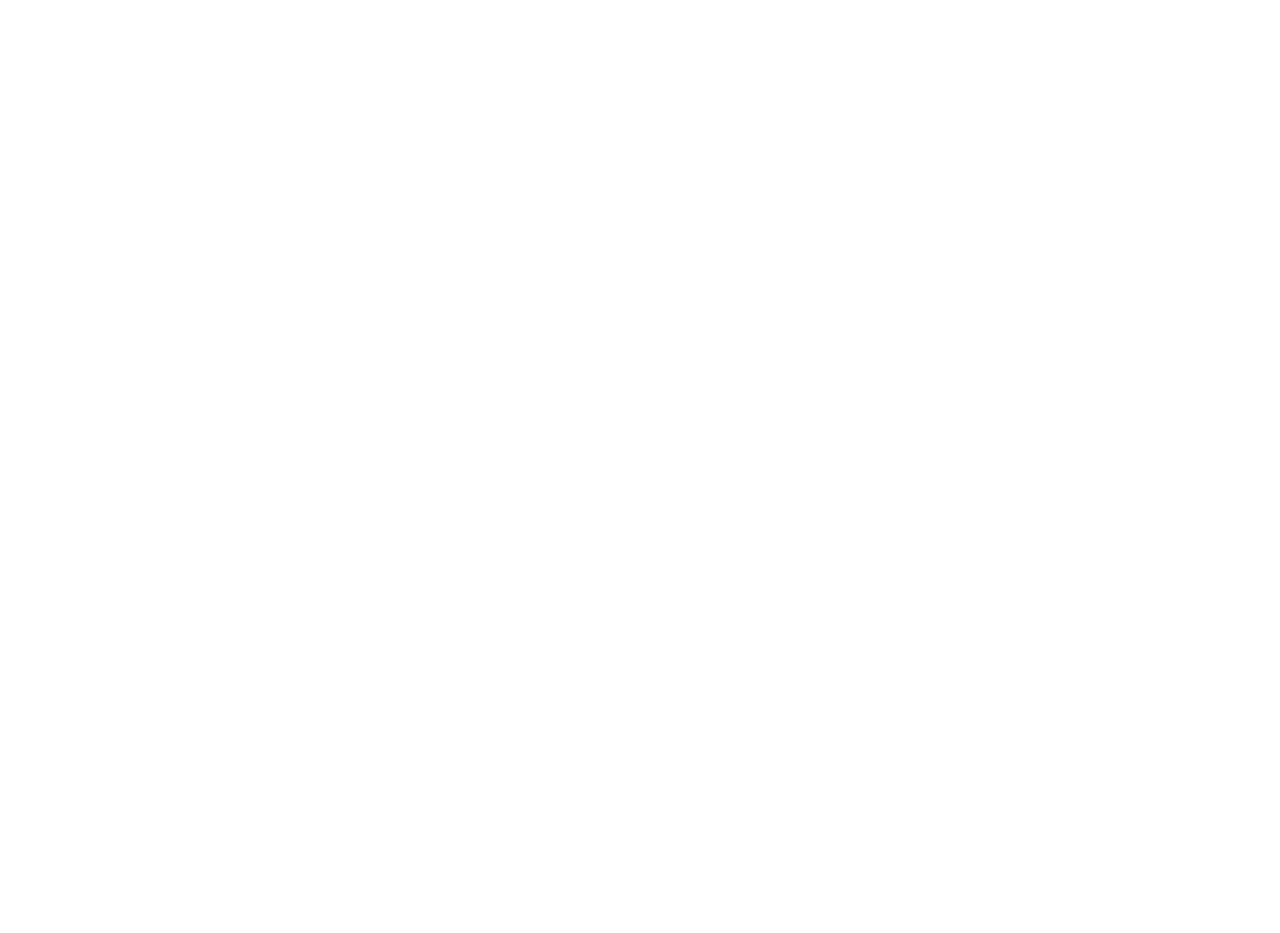
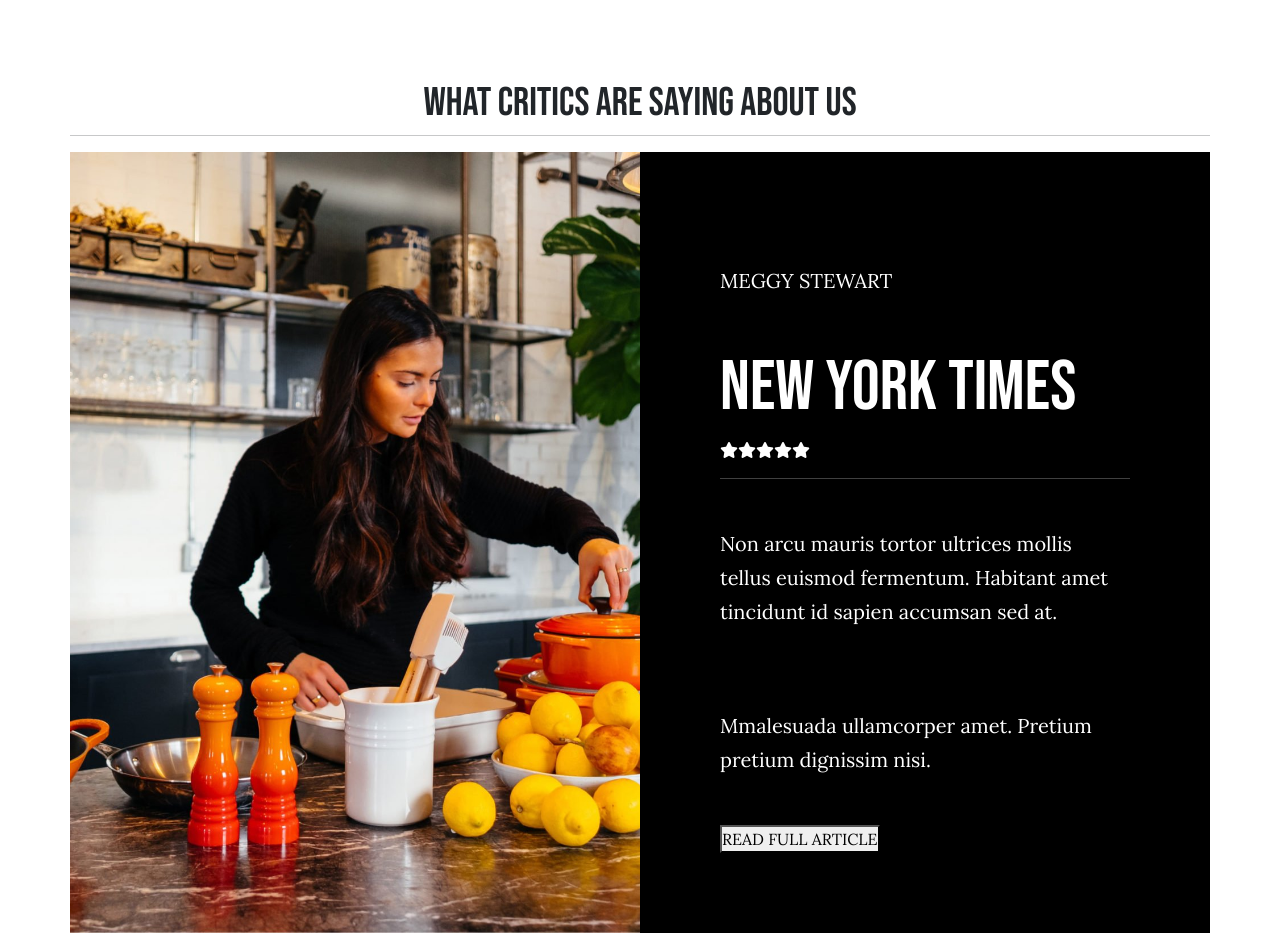
Before and after one commit to dunzolo/proj-html-vuejs, a Vue app: page / in a window 1280 px wide. Shown: the part 3480-4413 px from the top of the page. Before the commit the page ends 3447 px from the top, so only its background shows below. Built offline with nearby package versions, Linux system fonts and the light colour scheme.

Commit message:
added third section AppMain

```diff
--- a/src/components/AppMain.vue
+++ b/src/components/AppMain.vue
@@ -54,9 +54,9 @@
         </div>
         <!-- second section -->
         <div class="container-full">
-                <div class="image-full"></div>
-                <div class="caption-right">
-                    <div class="container">
+            <div class="image-full"></div>
+            <div class="caption-right">
+                <div class="container">
                     <div class="col-3">
                         <span>________</span>
                     </div>
@@ -65,12 +65,40 @@
                         <h1>THE BEST TABLE IN TOWN</h1>
                         <p>Pellentesque vitae viverra risus, sagittis. Venenatis ridiculus scelerisque nisi in urna nulla.</p>
                         <button>EXPLORE THE MENU</button>
-
                     </div>
                 </div>
+            </div>
+        </div>
+        <!-- third section -->
+        <div id="third-section" class="container">
+            <div class="row">
+            <h1 class="text-center">What critics are saying about us</h1>
+            <hr>
+                <div class="col-6">
+                    <img src="/blog72x-1200x1375.jpg" alt="">
                 </div>
-
-
+                <div class="col-6">
+                    <div class="container">
+                        <p>MEGGY STEWART</p>
+                        <h1>NEW YORK TIMES</h1>
+                        <div>
+                            <i class="fa-solid fa-star"></i>
+                            <i class="fa-solid fa-star"></i>
+                            <i class="fa-solid fa-star"></i>
+                            <i class="fa-solid fa-star"></i>
+                            <i class="fa-solid fa-star"></i>
+                        </div>
+                        <hr>
+                        <p>
+                            Non arcu mauris tortor ultrices mollis tellus euismod fermentum. Habitant amet tincidunt id sapien accumsan sed at.
+                        </p>
+                        <p>
+                            Mmalesuada ullamcorper amet. Pretium pretium dignissim nisi.
+                        </p>
+                        <button>READ FULL ARTICLE</button>
+                    </div>
+                </div>
+            </div>
         </div>
     </main>
 </template>
@@ -153,4 +181,23 @@
     }
 
 }
+
+#third-section {
+
+    .col-6 {
+        padding: 0;
+        background-color: black;
+        color: white;
+
+        img {
+            object-fit: cover;
+            width: 100%;
+            height: 100%;
+        }
+
+        .container {
+            padding: 5rem;
+        }
+    }
+}
 </style>
```
